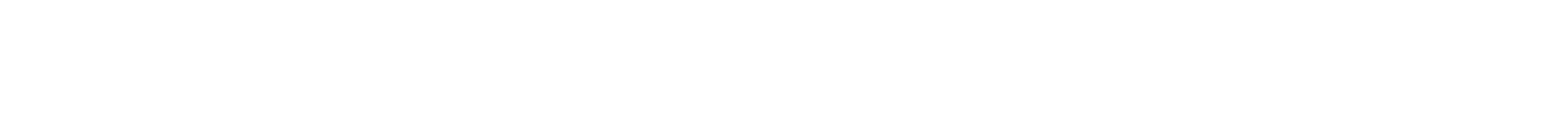
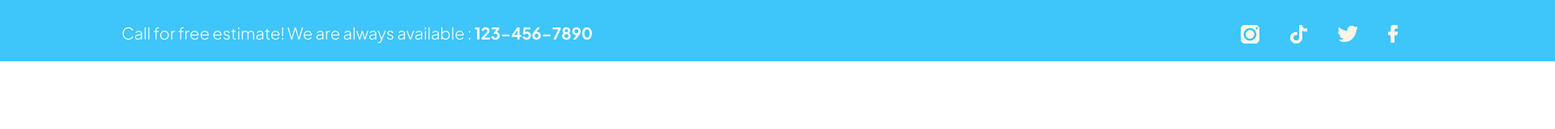
Before and after one commit to Savchyk-Vladislav/Cleanzer, a plain HTML site: page index.html in a window 1280 px wide. Shown: the whole page at 81% size, 1920 px wide, since content can reach past the window. Drawn offline with Linux system fonts and the light colour scheme.

Commit message:
header done

```diff
--- a/css/index.css
+++ b/css/index.css
@@ -1,3 +1,36 @@
+@import url('https://fonts.googleapis.com/css2?family=Plus+Jakarta+Sans:ital,wght@0,200..800;1,200..800&display=swap');
+
+* {
+  margin: 0;
+  padding: 0;
+}
+
 #header {
+  width: 1920px;
+  height: 76px;
+  background-color: #3EC5FA;
+  display: flex;
+}
 
+#header-text {
+  font-family: "Plus Jakarta Sans", sans-serif;
+  font-optical-sizing: auto;
+  font-weight: 300;
+  font-style: normal;
+  font-size: 20px;
+  color: #fff;
+  position: relative;
+  top: 28px;
+  left: 150px;
 }
+
+#header-icons {
+  position: relative;
+  top: 27px;
+  left: 950px;
+  width: 194px;
+  height: 30px;
+  display: flex;
+  justify-content: space-between;
+  align-items: center;
+}
--- a/index.html
+++ b/index.html
@@ -4,10 +4,19 @@
   <meta charset="UTF-8">
   <meta name="viewport" content="width=device-width, initial-scale=1.0">
   <title>Cleanzer</title>
+  <link rel="stylesheet" href="/css/index.css">
 </head>
 <body>
-  <div id="header">
-
-  </div>
+  <header id="header">
+    <p id="header-text">
+      Call for free estimate! We are always available : <b>123-456-7890</b>
+    </p>
+    <div id="header-icons">
+      <img src="/png/Instagram.png" alt="Instagram">
+      <img src="/png/TikTok.png" alt="TikTok">
+      <img src="/png/Twitter.png" alt="Twitter">
+      <img src="/png/Facebook.png" alt="Facebook">
+    </div>
+  </header>
 </body>
 </html>
```
Also changed, not shown: png/Facebook.png (added), png/Instagram.png (added), png/TikTok.png (added), png/Twitter.png (added).
